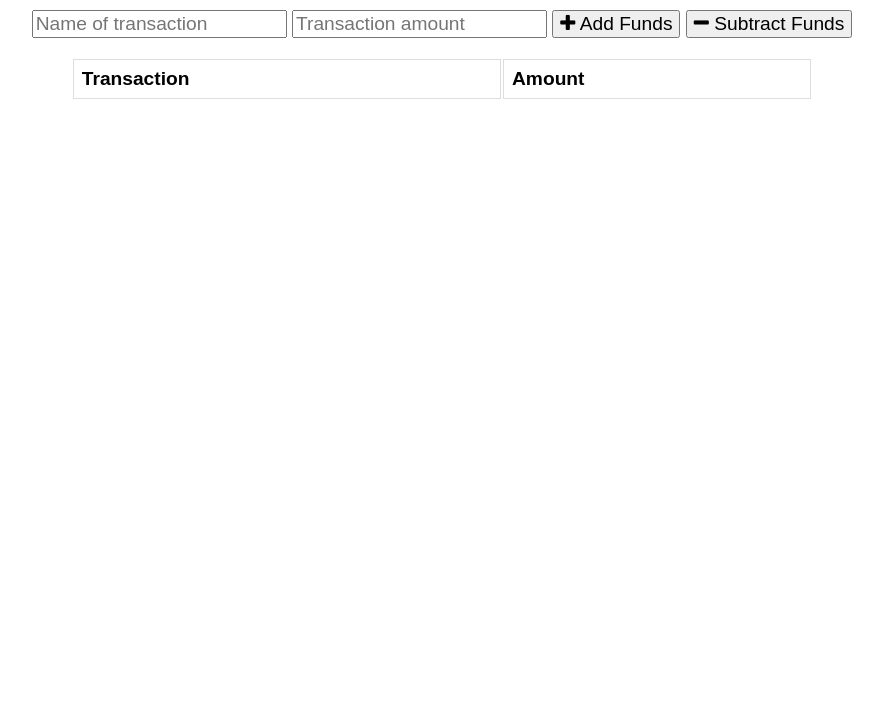
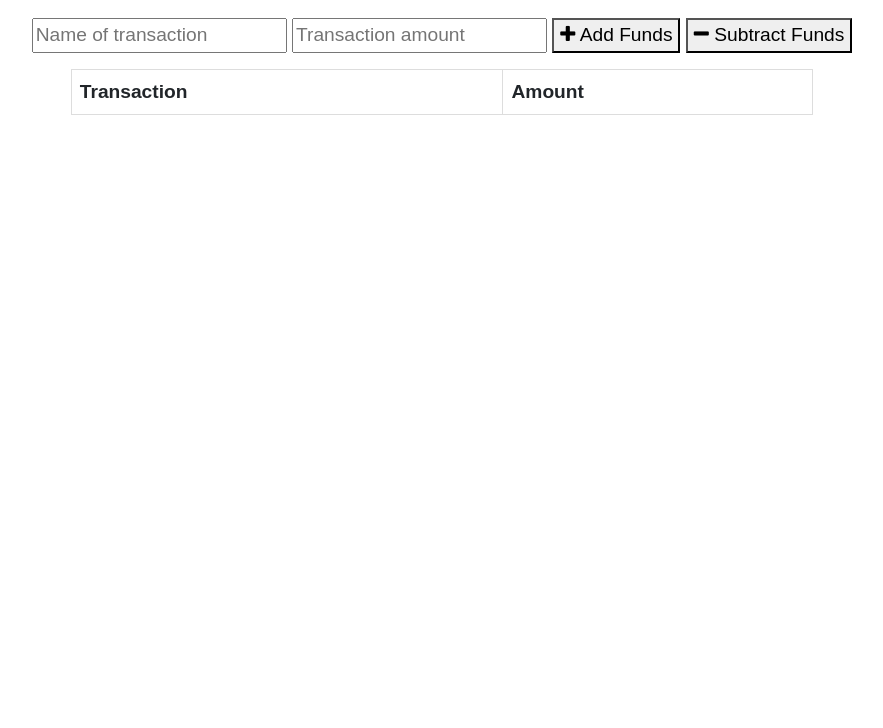
Before and after one commit to larafoster/Budget-Tracker, a website: page public/index.html in a window 1280 px wide. Shown: the part 72-800 px from the top of the page, without its empty margins (198-1081 px from the left). Drawn offline with nearby package versions, Linux system fonts and the light colour scheme; no server answers.

Commit message:
added styles

```diff
--- a/public/db.js
+++ b/public/db.js
@@ -6,8 +6,6 @@ window.webkitIndexedDB ||
 window.msIndexedDB;
 
 let db;
-let budgetVersion;
-
 // Create a new db request for a "budget" database.
 const request = indexedDB.open("budget", 1);
 
--- a/public/index.html
+++ b/public/index.html
@@ -8,6 +8,7 @@
   <link rel="shortcut icon" href="icons/icon-192x192.png" type="image/x-icon">
 
   <link rel="stylesheet" href="https://stackpath.bootstrapcdn.com/font-awesome/4.7.0/css/font-awesome.min.css">
+  <link rel="stylesheet" href="https://maxcdn.bootstrapcdn.com/bootstrap/4.0.0/css/bootstrap.min.css" integrity="sha384-Gn5384xqQ1aoWXA+058RXPxPg6fy4IWvTNh0E263XmFcJlSAwiGgFAW/dAiS6JXm" crossorigin="anonymous">
   <link rel="stylesheet" href="styles.css">
   <link rel="manifest" href="/manifest.webmanifest">
 
--- a/public/service-worker.js
+++ b/public/service-worker.js
@@ -7,6 +7,7 @@ const FILES_TO_CACHE = [
   '/icons/icon-192x192.png',
   '/icons/icon-512x512.png',
   'https://stackpath.bootstrapcdn.com/font-awesome/4.7.0/css/font-awesome.min.css',
+  'https://maxcdn.bootstrapcdn.com/bootstrap/4.0.0/css/bootstrap.min.css'
 ];
 
 const PRECACHE = 'precache-v1';
```
